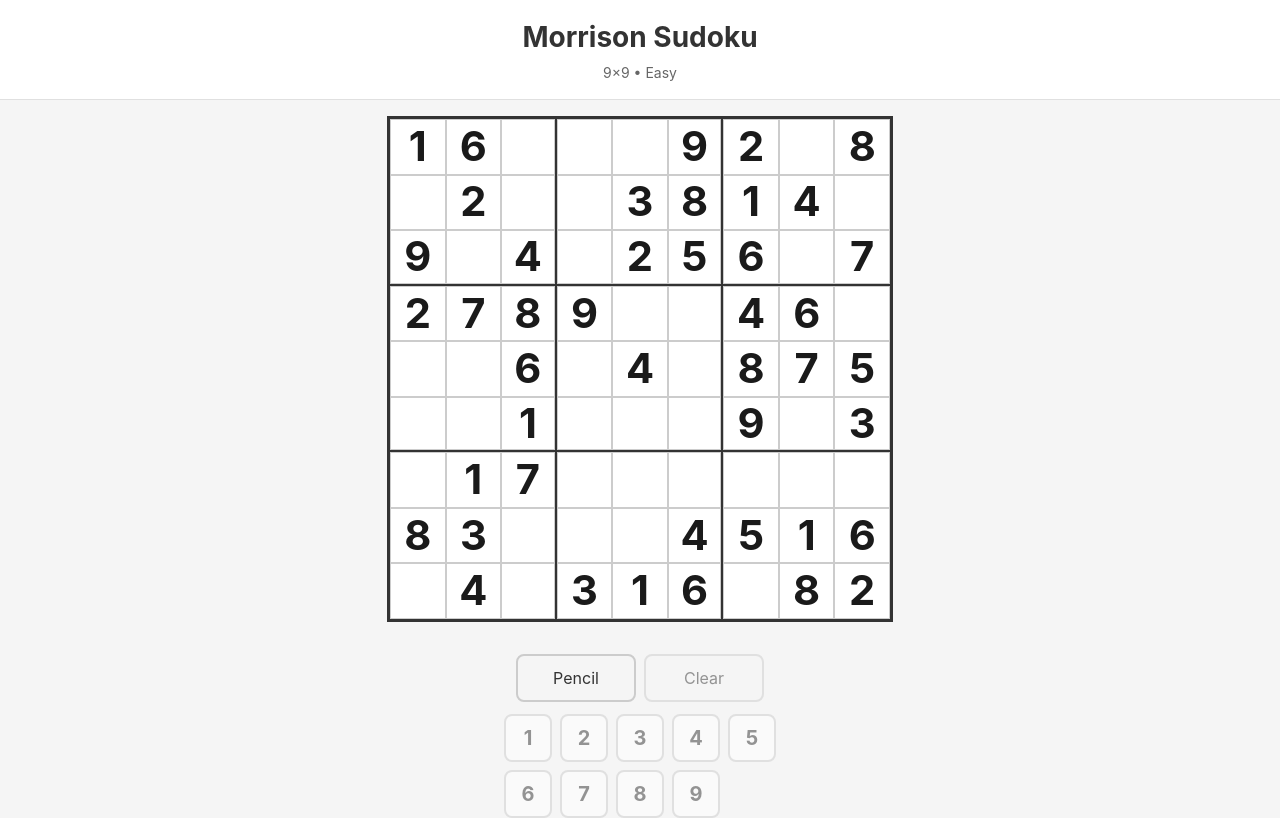
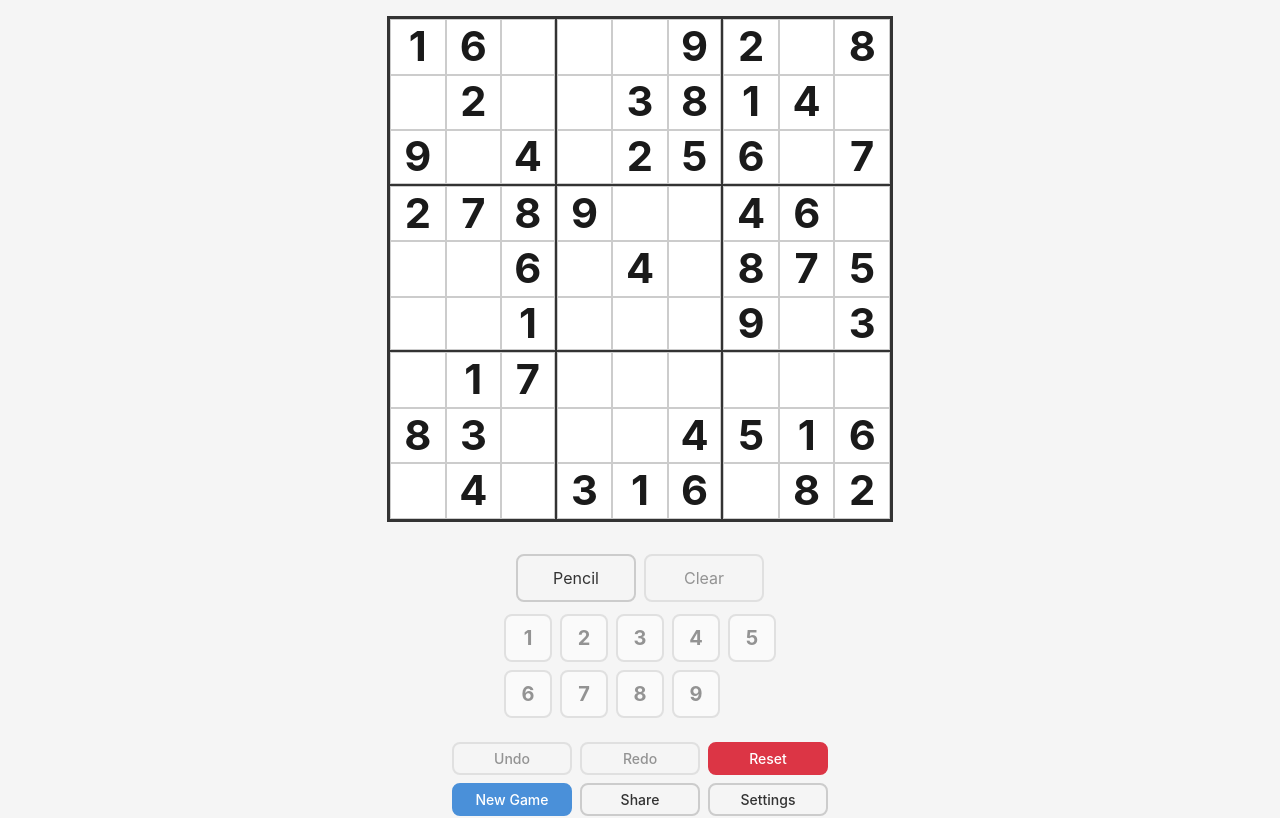
Before and after one commit to arleym/sudoku-with-variants, a React (Vite) app: page / in a window 1280 px wide. Shown: the top 818 px of the page. Built offline with nearby package versions, Linux system fonts and the light colour scheme.

Commit message:
clean up

```diff
--- a/src/App.tsx
+++ b/src/App.tsx
@@ -138,13 +138,6 @@ function App() {
 
   return (
     <div className={styles.app}>
-      <header className={styles.header}>
-        <h1 className={styles.title}>Morrison Sudoku</h1>
-        <div className={styles.puzzleInfo}>
-          {state.puzzle.size}×{state.puzzle.size} • {state.puzzle.difficulty}
-        </div>
-      </header>
-
       <main className={styles.main}>
         <SudokuGrid
           size={state.puzzle.size}
@@ -166,6 +159,7 @@ function App() {
             state.selectedCell === null ||
             state.puzzle.cells[state.selectedCell] !== null
           }
+          showPencilButton={settings.showPencilMarks || settings.autoFillCandidates}
         />
 
         {settings.showHints && (
--- a/src/components/grid/SudokuGrid.module.css
+++ b/src/components/grid/SudokuGrid.module.css
@@ -12,7 +12,6 @@
   border: 3px solid var(--grid-border, #333);
   background: var(--grid-bg, #fff);
   box-sizing: content-box;
-  overflow: hidden;
 }
 
 .cellWrapper {
--- a/src/components/grid/SudokuGrid.tsx
+++ b/src/components/grid/SudokuGrid.tsx
@@ -78,13 +78,20 @@ export function SudokuGrid({
   }, [selectedCell, allValues, settings.highlightSameNumbers, totalCells]);
 
   // Calculate auto-fill candidates if enabled
+  // When auto-fill is on, pencilMarks act as "exclusions" - user can remove candidates
   const autoCandidates = useMemo(() => {
     if (!settings.autoFillCandidates) {
       return pencilMarks;
     }
     return allValues.map((_, index) => {
       if (allValues[index] !== null) return new Set<number>();
-      return getCandidates(allValues, index, size);
+      const computed = getCandidates(allValues, index, size);
+      // Remove any candidates that the user has excluded via pencil marks
+      const userExclusions = pencilMarks[index];
+      if (userExclusions.size > 0) {
+        return new Set([...computed].filter(c => !userExclusions.has(c)));
+      }
+      return computed;
     });
   }, [allValues, size, settings.autoFillCandidates, pencilMarks]);
 
--- a/src/components/ui/NumberPad.tsx
+++ b/src/components/ui/NumberPad.tsx
@@ -9,6 +9,7 @@ interface NumberPadProps {
   onClear: () => void;
   onTogglePencilMode: () => void;
   disabled: boolean;
+  showPencilButton?: boolean;
 }
 
 export function NumberPad({
@@ -18,6 +19,7 @@ export function NumberPad({
   onClear,
   onTogglePencilMode,
   disabled,
+  showPencilButton = true,
 }: NumberPadProps) {
   const values = Array.from({ length: size }, (_, i) => i + 1);
 
@@ -27,6 +29,7 @@ export function NumberPad({
   return (
     <div className={styles.numberPad}>
       <div className={styles.controls}>
+        {showPencilButton && (
           <button
             className={`${styles.controlButton} ${isPencilMode ? styles.active : ''}`}
             onClick={onTogglePencilMode}
@@ -35,6 +38,7 @@ export function NumberPad({
           >
             Pencil
           </button>
+        )}
         <button
           className={styles.controlButton}
           onClick={onClear}
```
Lines whose indentation alone changed are shown as unchanged.
